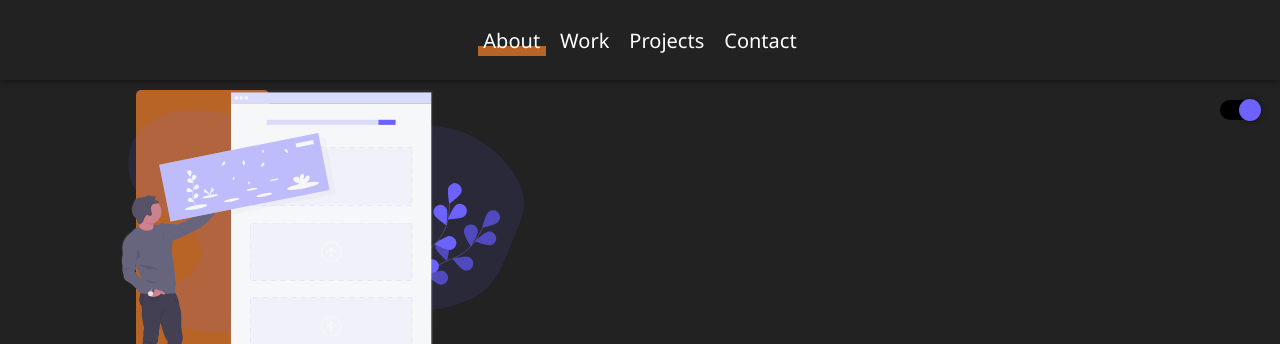
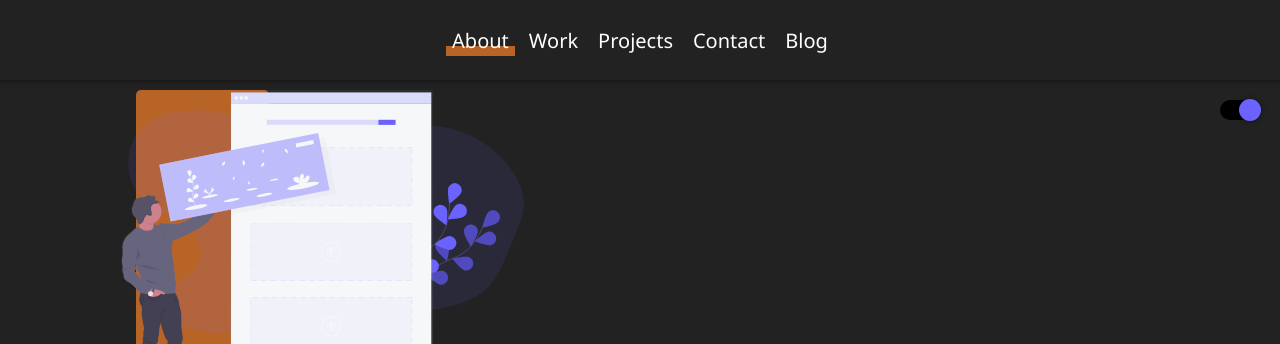
Before and after one commit to nilshah98/Portfolio, a website built with webpack: page index.html in a window 1280 px wide. Shown: the top 344 px of the page. Built offline with nearby package versions, Linux system fonts and the light colour scheme.

Commit message:
[FEAT] (blog) Added notion blog link

```diff
--- a/index.html
+++ b/index.html
@@ -41,6 +41,10 @@
                     </div>
                     <div class="nav__items--item">
                         <a href="#contact">Contact</a>
+                        <div class="nav__items--underline"></div>
+                    </div>
+                    <div class="nav__items--item">
+                        <a href="https://nilshah98.me/blog">Blog</a>
                         <div class="nav__items--underline"></div>
                     </div>
                 </div>
```
